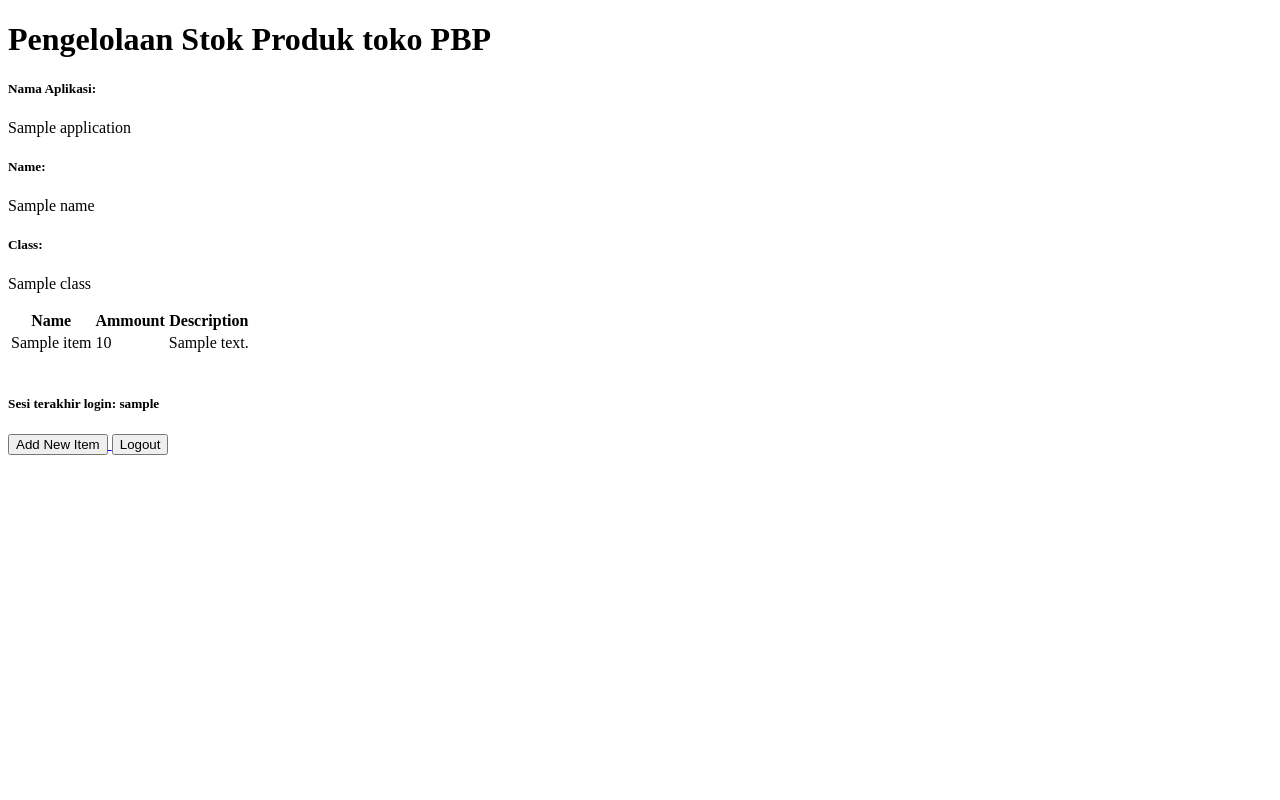
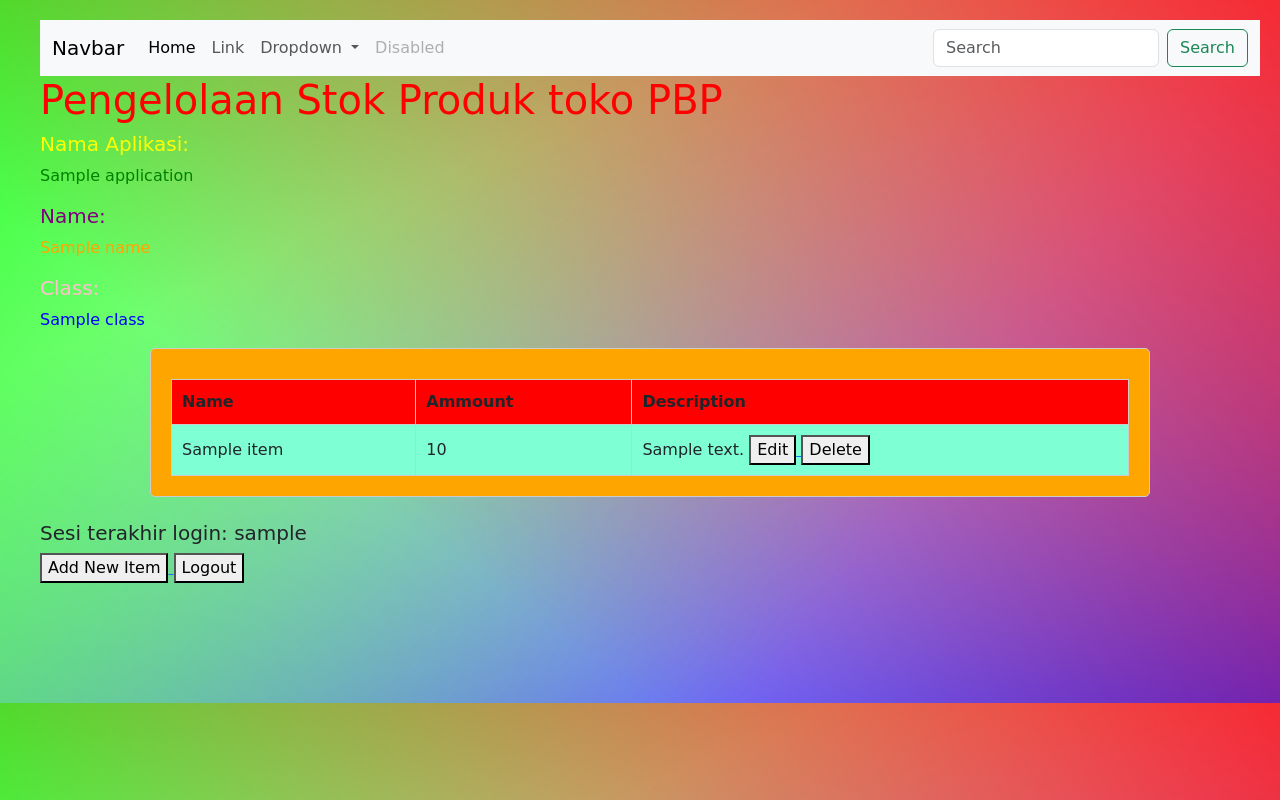
Before and after one commit to KevinIW/PBPTugas2, a Django app: template main/templates/main.html in a window 1280 px wide. Run offline with Django 4.2, Linux system fonts and the light colour scheme; the template is opened without the code that fills it: most values are stand-ins (such as "Sample title", 1, 10 or a date in 2020).

Commit message:
Tugas 5 Selesai

```diff
--- a/main/templates/main.html
+++ b/main/templates/main.html
@@ -4,18 +4,85 @@
 {% block content %}
 
 
-    <h1>Pengelolaan Stok Produk toko PBP</h1>
+    <h1 id = "px1">Pengelolaan Stok Produk toko PBP</h1>
 
 
-    <h5>Nama Aplikasi: </h5>
-    <p>{{ application }}</p>
-    <h5>Name: </h5>
-    <p>{{ name }}<p>
-    <h5>Class: </h5>
-    <p>{{ class }}<p>
+    <h5 id = "px2">Nama Aplikasi: </h5>
+    <p id = "px3">{{ application }}</p>
+    <h5 id = "header">Name: </h5>
+    <p id = "px5"> {{ name }}<p>
+    <h5 class  = "class">Class: </h5>
+    <p class = "px4">{{ class }}<p>
+
+    <style>
+
+        #header{
+            color: purple;
 
 
-        <table>
+        }
+        #px1{
+            color : red;
+
+        }
+        #px2{
+            color : yellow;
+
+        }
+        #px3{
+            color : green;
+
+        }
+
+        #px5{
+            color : orange;
+
+        }
+
+        h5.class{
+            color: pink
+        }
+        p.px4{
+            color : blue;
+        }
+
+
+        .card {
+            border: 1px solid #ccc;
+            border-radius: 5px;
+            padding: 20px;
+            background-color: orange;
+            width: 1000px; /*bikin width tablenya*/
+            margin: 0 auto; /* bikin ke tengah */
+        }
+
+
+        .custom-table {
+            width: 100%;
+            border-collapse: collapse;
+            margin-top: 10px;
+        }
+
+        .custom-table th,
+        .custom-table td {
+            padding: 10px;
+            border: 1px solid #ccc;
+            text-align: left;
+            background-color: aquamarine; /* warna isi tablenya*/
+        }
+
+        .custom-table th {
+            background-color: red; /*warna isi table headernya*/
+        }
+
+
+
+
+
+
+    </style>
+      <div class = "card">
+        <table class = "custom-table">
             <tr>
                 <th>Name</th>
                 <th>Ammount</th>
@@ -27,11 +94,24 @@
                 <tr>
                     <td>{{item.name}}</td>
                     <td>{{item.amount}}</td>
-                    <td>{{item.description}}</td>
+                    <td>{{item.description}}
+                        <a href="{% url 'main:edit_item' item.pk %}">
+                            <button>
+                                Edit
+                            </button>
+                        </a>
+                        <a href="{% url 'main:delete_item' item.pk %}">
+                            <button>
+                                Delete
+                            </button>
+                        </a>
+                    </td>
 
                 </tr>
             {% endfor %}
         </table>
+      </div>
+
 
         <br />
 
--- a/main/urls.py
+++ b/main/urls.py
@@ -1,6 +1,7 @@
 from django.urls import path
 from main.views import show_main, create_item, show_xml, show_json, show_xml_by_id, show_json_by_id, register, login_user, logout_user
 
+from main.views import edit_item, delete_item
 app_name = 'main'
 
 urlpatterns = [
@@ -13,4 +14,7 @@ urlpatterns = [
     path('register/', register, name='register'),
     path('login/', login_user, name='login'),
     path('logout/', logout_user, name='logout'),
+    path('edit-item/<int:id>', edit_item, name='edit_item'),
+    path('delete/<int:id>', delete_item, name='delete_item'),
+
 ]
--- a/templates/base.html
+++ b/templates/base.html
@@ -9,9 +9,71 @@
         />
         {% block meta %}
         {% endblock meta %}
+        <link href="https://cdn.jsdelivr.net/npm/bootstrap@5.3.2/dist/css/bootstrap.min.css" rel="stylesheet" integrity="sha384-T3c6CoIi6uLrA9TneNEoa7RxnatzjcDSCmG1MXxSR1GAsXEV/Dwwykc2MPK8M2HN" crossorigin="anonymous">
+
+        <script src="https://code.jquery.com/jquery-3.6.0.min.js" integrity="sha384-KyZXEAg3QhqLMpG8r+J4jsl5c9zdLKaUk5Ae5f5b1bw6AUn5f5v8FZJoMxm6f5cH1" crossorigin="anonymous"></script>
+
+        <script src="https://cdn.jsdelivr.net/npm/@popperjs/core@2.11.8/dist/umd/popper.min.js" integrity="sha384-I7E8VVD/ismYTF4hNIPjVp/Zjvgyol6VFvRkX/vR+Vc4jQkC+hVqc2pM8ODewa9r" crossorigin="anonymous"></script>
+        <script src="https://cdn.jsdelivr.net/npm/bootstrap@5.3.2/dist/js/bootstrap.min.js" integrity="sha384-BBtl+eGJRgqQAUMxJ7pMwbEyER4l1g+O15P+16Ep7Q9Q+zqX6gSbd85u4mG4QzX+" crossorigin="anonymous"></script>
+
     </head>
 
-    <body>
+    <style>
+         #awalan{
+            background: linear-gradient(217deg, rgba(255,0,0,.8), rgba(255,0,0,0) 70.71%),
+            linear-gradient(127deg, rgba(0,255,0,.8), rgba(0,255,0,0) 70.71%),
+            linear-gradient(336deg, rgba(0,0,255,.8), rgba(0,0,255,0) 70.71%);
+
+            padding: 20px 20px 20px 40px;
+            margin-bottom: 100px;
+            font-family:  'Comic Sans MS';
+
+        }
+
+
+
+    </style>
+
+    <body id = "awalan">
+
+
+
+        <nav class="navbar navbar-expand-lg bg-body-tertiary">
+            <div class="container-fluid">
+              <a class="navbar-brand" href="#">Navbar</a>
+              <button class="navbar-toggler" type="button" data-bs-toggle="collapse" data-bs-target="#navbarSupportedContent" aria-controls="navbarSupportedContent" aria-expanded="false" aria-label="Toggle navigation">
+                <span class="navbar-toggler-icon"></span>
+              </button>
+              <div class="collapse navbar-collapse" id="navbarSupportedContent">
+                <ul class="navbar-nav me-auto mb-2 mb-lg-0">
+                  <li class="nav-item">
+                    <a class="nav-link active" aria-current="page" href="#">Home</a>
+                  </li>
+                  <li class="nav-item">
+                    <a class="nav-link" href="#">Link</a>
+                  </li>
+                  <li class="nav-item dropdown">
+                    <a class="nav-link dropdown-toggle" href="#" role="button" data-bs-toggle="dropdown" aria-expanded="false">
+                      Dropdown
+                    </a>
+                    <ul class="dropdown-menu">
+                      <li><a class="dropdown-item" href="#">Action</a></li>
+                      <li><a class="dropdown-item" href="#">Another action</a></li>
+                      <li><hr class="dropdown-divider"></li>
+                      <li><a class="dropdown-item" href="#">Something else here</a></li>
+                    </ul>
+                  </li>
+                  <li class="nav-item">
+                    <a class="nav-link disabled" aria-disabled="true">Disabled</a>
+                  </li>
+                </ul>
+                <form class="d-flex" role="search">
+                  <input class="form-control me-2" type="search" placeholder="Search" aria-label="Search">
+                  <button class="btn btn-outline-success" type="submit">Search</button>
+                </form>
+              </div>
+            </div>
+          </nav>
         {% block content %}
         {% endblock content %}
     </body>
```
Also changed, not shown: main/templates/edit_item.html (added, +22 -0 lines), main/templates/login.html (+16 -3 lines), main/templates/register.html (+8 -1 lines), main/views.py (+23 -0 lines), README.md.
